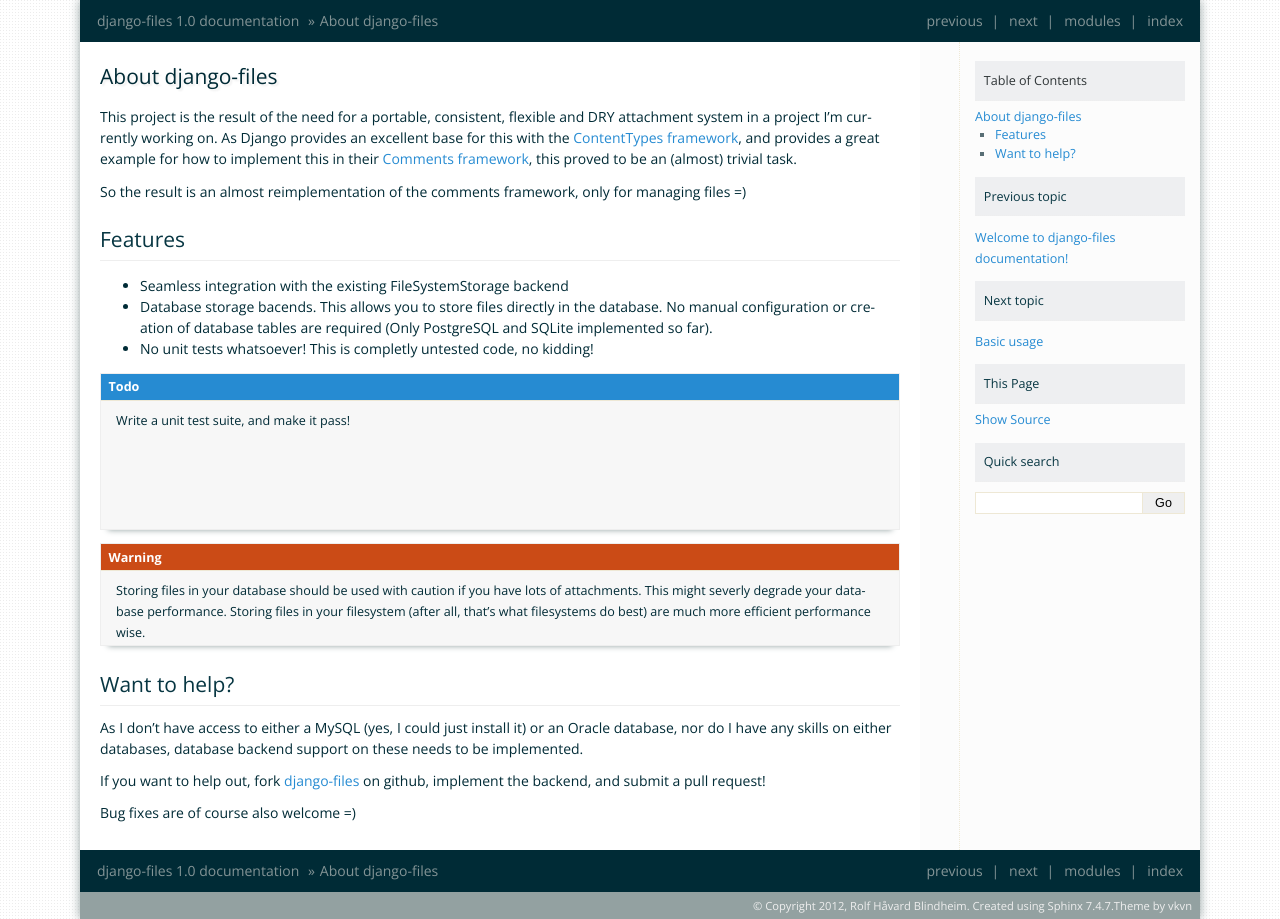
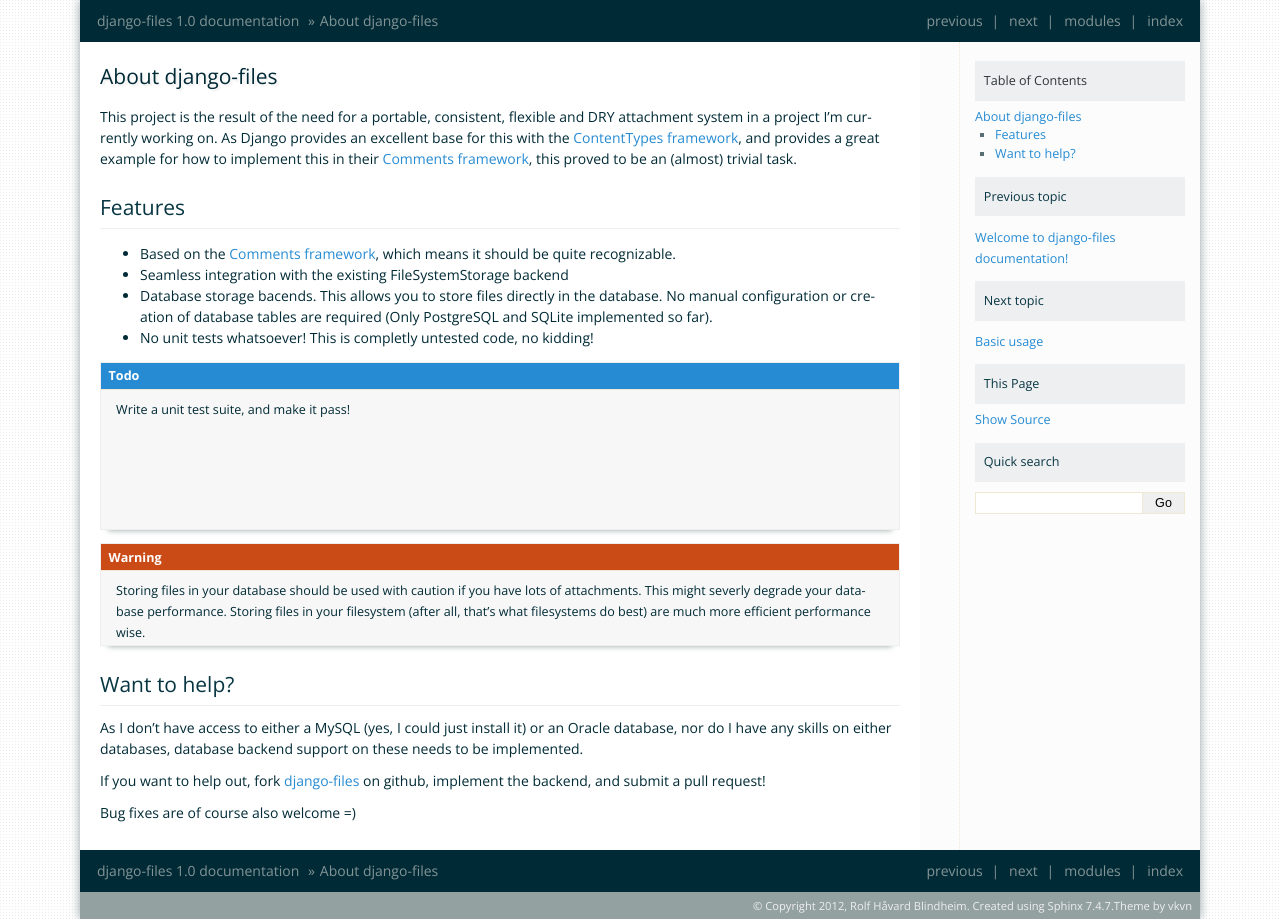
Before and after one commit to rhblind/django-files, a Sphinx documentation site: the page built from docs/about.rst, in a window 1280 px wide. Built offline with Sphinx 7.4.7, drawn with Linux system fonts in a browser that asks for light colours.

Commit message:
minor fix

```diff
--- a/docs/about.rst
+++ b/docs/about.rst
@@ -3,12 +3,11 @@
 
 This project is the result of the need for a portable, consistent, flexible and DRY attachment system in a project I'm currently working on. As Django provides an excellent base for this with the `ContentTypes framework`_, and provides a great example for how to implement this in their `Comments framework`_, this proved to be an (almost) trivial task.
 
-So the result is an almost reimplementation of the comments framework, only for managing files =)
-
 
 Features
 --------
 
+* Based on the `Comments framework`_, which means it should be quite recognizable.
 * Seamless integration with the existing FileSystemStorage backend
 * Database storage bacends. This allows you to store files directly in the database. No manual configuration or creation of database tables are required (Only PostgreSQL and SQLite implemented so far).
 * No unit tests whatsoever! This is completly untested code, no kidding!
```
